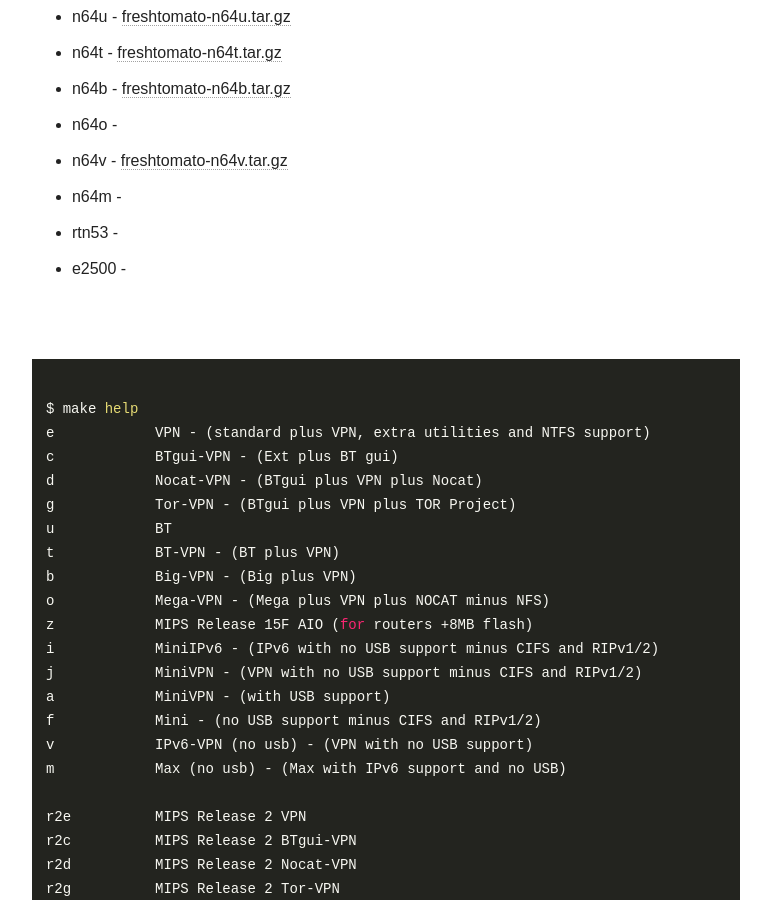
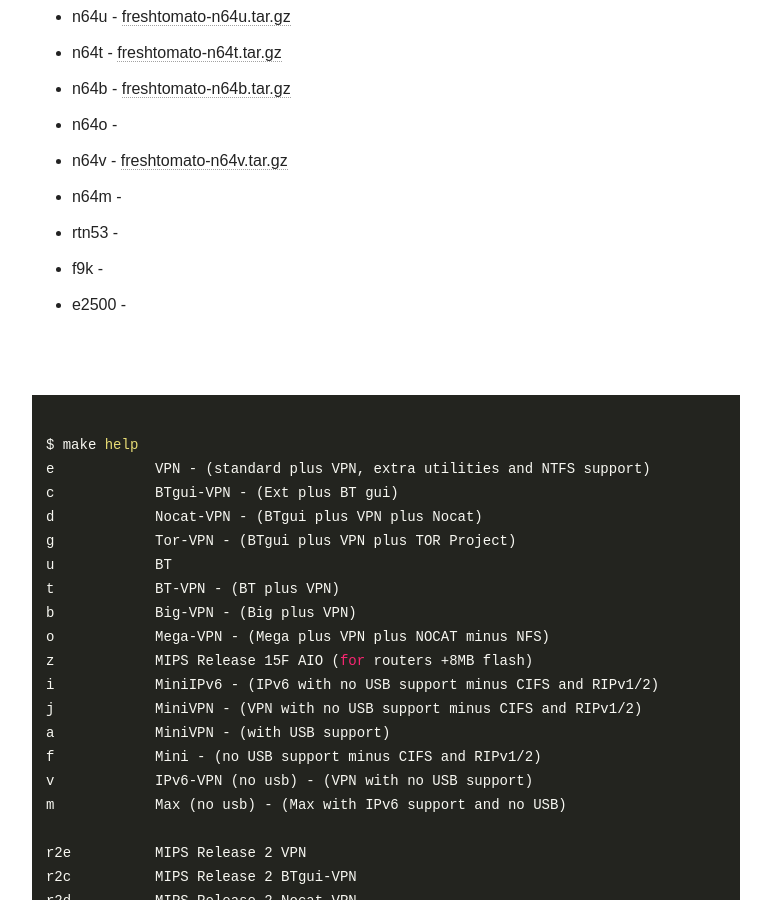
Before and after one commit to oglopss/freshtomato-mips-ci-jekyll, a Jekyll site: the page built from index.html, in a window 1280 px wide and 900 px high, scrolled down 1963 px. Shown: the whole window, without its empty margins (254-1025 px from the left). Built offline with Jekyll 4.4.1, drawn with Linux system fonts in a browser that asks for light colours; nearby versions of some CDN libraries.

Commit message:
Travis build 11 f9k pushed to gh-pages

```diff
--- a/_data/ss.yml
+++ b/_data/ss.yml
@@ -45,3 +45,4 @@
   - 0040 n64b freshtomato-n64b.tar.gz
   - 0044 rtn53
   - 0046 e2500
+  - 0045 f9k
```
